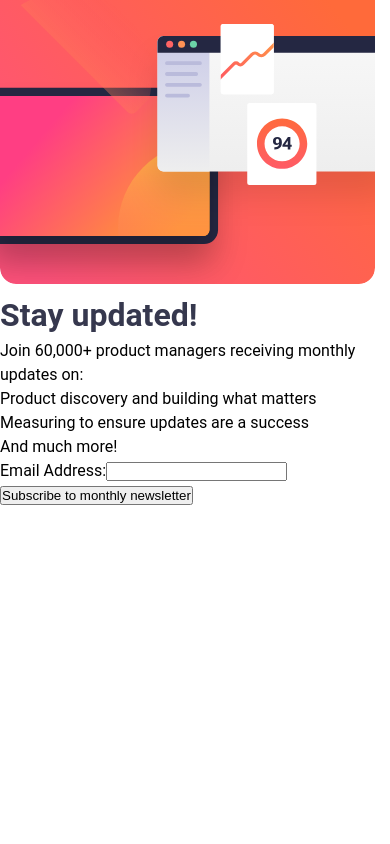
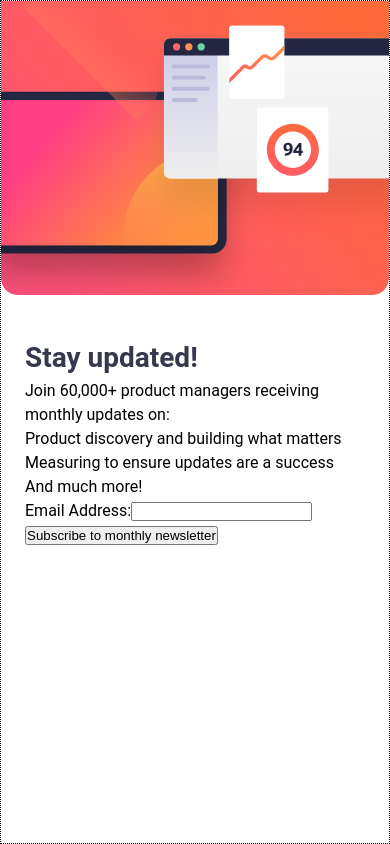
Before and after one commit to ThabisoMagwaza/newsletter-nextjs, a Next.js app: page / in a window 390 px wide. Built offline with nearby package versions, Linux system fonts and the light colour scheme; a web font is replaced by a local one.

Commit message:
feat: styled mobile head

```diff
--- a/src/components/Heading/Heading.js
+++ b/src/components/Heading/Heading.js
@@ -1,13 +1,13 @@
 'use client';
-import styled from "styled-components";
+import styled from 'styled-components';
 
 const HeadingStyled = styled.h1`
-  font-size: ${32 /16}rem;
+  font-size: ${28 / 16}rem;
   font-weight: 700;
   color: var(--color-charcoal);
 `;
 
-function Heading({children}) {
+function Heading({ children }) {
   return <HeadingStyled>{children}</HeadingStyled>;
 }
 
--- a/src/components/Newsletter/Newsletter.js
+++ b/src/components/Newsletter/Newsletter.js
@@ -1,18 +1,20 @@
-"use client";
-import Image from "next/image";
-import styled from "styled-components";
+'use client';
+import Image from 'next/image';
+import styled from 'styled-components';
 
-import Heading from "../Heading";
+import Heading from '../Heading';
 
 function Newsletter() {
   return (
     <Wrapper>
-      <Image
-        width={375}
-        height={284}
-        src="/assets/images/illustration-sign-up-mobile.svg"
-        alt="An ullustration of the company logo"
-      />
+      <ImageWrapper>
+        <ImageStyled
+          width={375}
+          height={284}
+          src="/assets/images/illustration-sign-up-mobile.svg"
+          alt="An ullustration of the company logo"
+        />
+      </ImageWrapper>
 
       <Heading>Stay updated!</Heading>
 
@@ -34,6 +36,20 @@ function Newsletter() {
 
 const Wrapper = styled.div`
   height: 100%;
+  padding: 24px;
+
+  border: 1px dotted;
+`;
+
+const ImageStyled = styled(Image)`
+  display: block;
+  width: 100%;
+  height: 100%;
+`;
+
+const ImageWrapper = styled.div`
+  margin: -24px;
+  margin-bottom: 42px;
 `;
 
 export default Newsletter;
```
